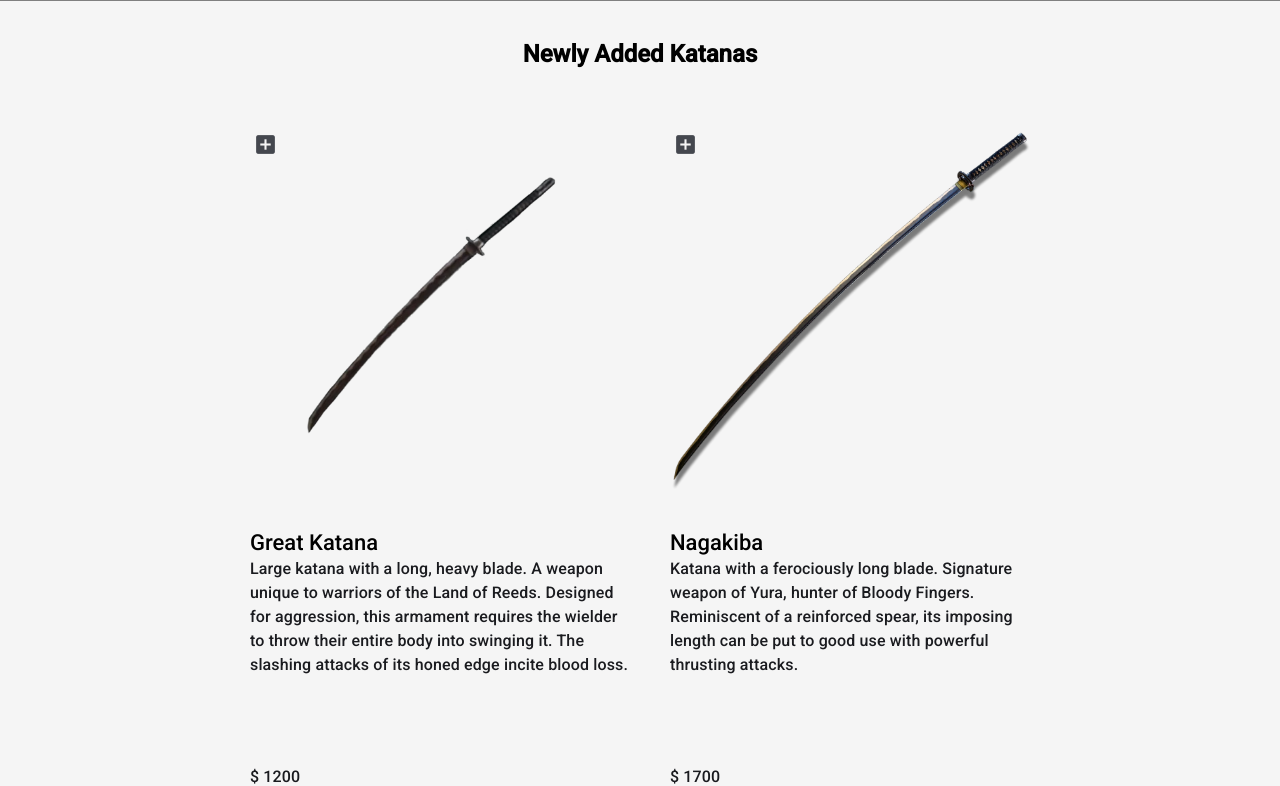
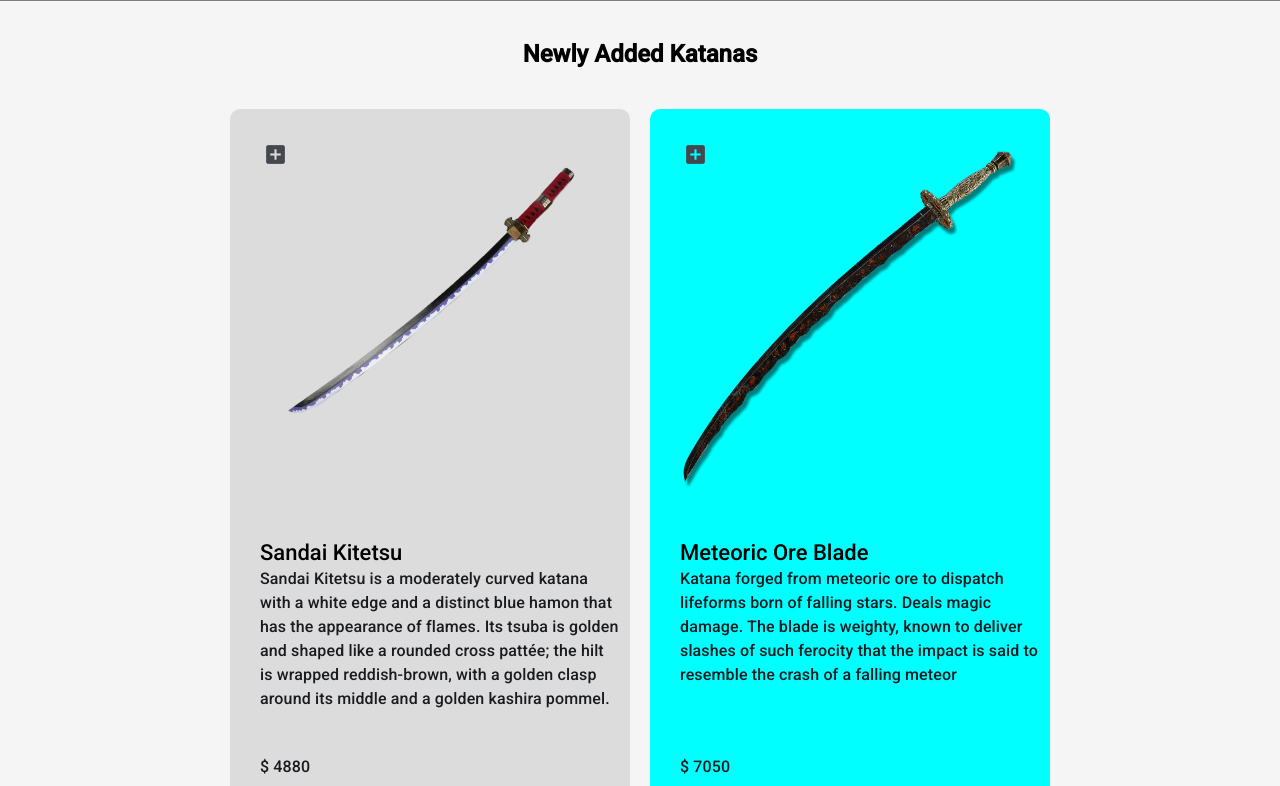
Before and after one commit to oFelpex/katana-dynasty, an Angular app: page / in a window 1280 px wide. Shown: the part 799-1585 px from the top of the page. Built offline with nearby package versions, Linux system fonts and the light colour scheme; a web font is replaced by a local one.

Commit message:
Chance the classes of the card, in accord of the type of katana (commun, legendary...).

```diff
--- a/src/app/pages/home/catalog-home/catalog-card/catalog-card.component.scss
+++ b/src/app/pages/home/catalog-home/catalog-card/catalog-card.component.scss
@@ -6,6 +6,7 @@
   display: flex;
   flex-direction: column;
   justify-content: space-between;
+  padding: 10px;
 
   mat-card-content {
     padding: 20px 0 20px 20px;
--- a/src/app/pages/home/catalog-home/catalog-home.component.html
+++ b/src/app/pages/home/catalog-home/catalog-home.component.html
@@ -1,13 +1,13 @@
 <div id="catalog-container">
   <h2>Newly Added Katanas</h2>
-  <!-- USE NGFOR / @FOR HERE -->
 
-  @for (communKatana of newlyAddedKatanas; track $index) {
+  @for (newlyAddedKatana of newlyAddedKatanas; track $index) {
   <app-catalog-card
-    [title]="communKatana.title"
-    [description]="communKatana.description"
-    [imgSRC]="communKatana.imgSRC"
-    [price]="communKatana.price"
+    [ngClass]="newlyAddedKatana.class"
+    [title]="newlyAddedKatana.title"
+    [description]="newlyAddedKatana.description"
+    [imgSRC]="newlyAddedKatana.imgSRC"
+    [price]="newlyAddedKatana.price"
   ></app-catalog-card>
   }
 </div>
--- a/src/app/pages/home/catalog-home/catalog-home.component.scss
+++ b/src/app/pages/home/catalog-home/catalog-home.component.scss
@@ -11,4 +11,19 @@
     padding: 20px;
     width: 100%;
   }
+
+  .commun,
+  .magic,
+  .legendary {
+    border-radius: 10px;
+  }
+  .commun {
+    background-color: gainsboro;
+  }
+  .magic {
+    background-color: aqua;
+  }
+  .legendary {
+    background-color: gold;
+  }
 }
--- a/src/app/pages/home/catalog-home/catalog-home.component.ts
+++ b/src/app/pages/home/catalog-home/catalog-home.component.ts
@@ -1,44 +1,43 @@
-import { Component } from '@angular/core';
+import { Component, OnInit } from '@angular/core';
+import { CommonModule } from '@angular/common';
+
 import { CatalogCardComponent } from './catalog-card/catalog-card.component';
 import { CommunKatanas } from '../../../models/commun-katanas';
 import { LegendaryKatanas } from '../../../models/legendary-katanas';
 import { MagicKatanas } from '../../../models/magic-katanas';
+import { CommunKatanasService } from '../../../services/commun-katanas/commun-katanas.service';
+import { LegendaryKatanasService } from '../../../services/legendary-katanas/legendary-katanas.service';
+import { MagicKatanasService } from '../../../services/magic-katanas/magic-katanas.service';
+import { Katanas } from '../../../models/katanas';
 
 @Component({
   selector: 'app-catalog-home',
   standalone: true,
-  imports: [CatalogCardComponent],
+  imports: [CatalogCardComponent, CommonModule],
   templateUrl: './catalog-home.component.html',
   styleUrl: './catalog-home.component.scss',
 })
-export class CatalogHomeComponent {
-  newlyAddedKatanas: CommunKatanas[] | LegendaryKatanas[] | MagicKatanas[] = [
-    {
-      id: 0,
-      imgSRC:
-        '../../../../assets/images/products/katanas/communKatanas/Great Katana.webp',
-      imgALT: 'A Great Katana',
-      title: 'Great Katana',
-      description: `Large katana with a long, heavy blade. A weapon unique to warriors of the Land of Reeds. Designed for aggression, this armament requires the wielder to throw their entire body into swinging it. The slashing attacks of its honed edge incite blood loss.`,
-      price: 1200,
-    },
-    {
-      id: 1,
-      imgSRC:
-        '../../../../assets/images/products/katanas/communKatanas/Nagakiba.webp',
-      imgALT: 'A Long Katana',
-      title: 'Nagakiba',
-      description: `Katana with a ferociously long blade. Signature weapon of Yura, hunter of Bloody Fingers. Reminiscent of a reinforced spear, its imposing length can be put to good use with powerful thrusting attacks.`,
-      price: 1700,
-    },
-    {
-      id: 2,
-      imgSRC:
-        '../../../../assets/images/products/katanas/communKatanas/Wado Ichimonji.webp',
-      imgALT: 'Wado Ichimonji',
-      title: 'Wado Ichimonji',
-      description: `The Wado Ichimonji is a sword of great personal importance to Roronoa Zoro. It was forged by Shimotsuki Kouzaburou and was once a prized heirloom of his family. It is also one of the 21 Great Grade swords. After the death of its previous owner, Kuina, Zoro asked for it from her father, who then gave the sword to him.`,
-      price: 950,
-    },
-  ];
+export class CatalogHomeComponent implements OnInit {
+  communKatanas: CommunKatanas[] = [];
+  legendaryKatanas: LegendaryKatanas[] = [];
+  magicKatanas: MagicKatanas[] = [];
+  newlyAddedKatanas: Katanas[] = [];
+
+  constructor(
+    private communKatanasService: CommunKatanasService,
+    private legendaryKatanasService: LegendaryKatanasService,
+    private magicKatanasService: MagicKatanasService
+  ) {}
+
+  ngOnInit(): void {
+    this.communKatanas = this.communKatanasService.getCommunKatanas();
+    this.legendaryKatanas = this.legendaryKatanasService.getLegendaryKatanas();
+    this.magicKatanas = this.magicKatanasService.getMagicKatanas();
+
+    this.newlyAddedKatanas.push(
+      this.communKatanas[2],
+      this.magicKatanas[0],
+      this.legendaryKatanas[0]
+    );
+  }
 }
```
